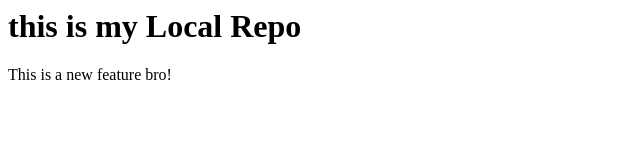
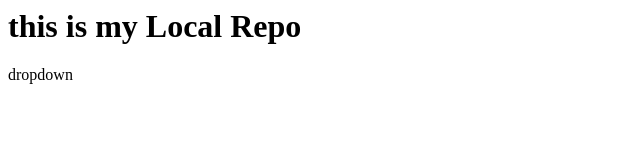
Before and after one commit to AmanKushwaha-17/localrepo, a plain HTML site: page index.html in a window 1280 px wide. Shown: the full height of the page, 0-640 px from the left. Drawn offline with Linux system fonts and the light colour scheme.

Commit message:
Add dropdown

```diff
--- a/index.html
+++ b/index.html
@@ -1,3 +1,2 @@
 <h1> this is my Local Repo</h1>
-<p> This is a new feature bro!
-</p>
+<p> dropdown </p>
```
